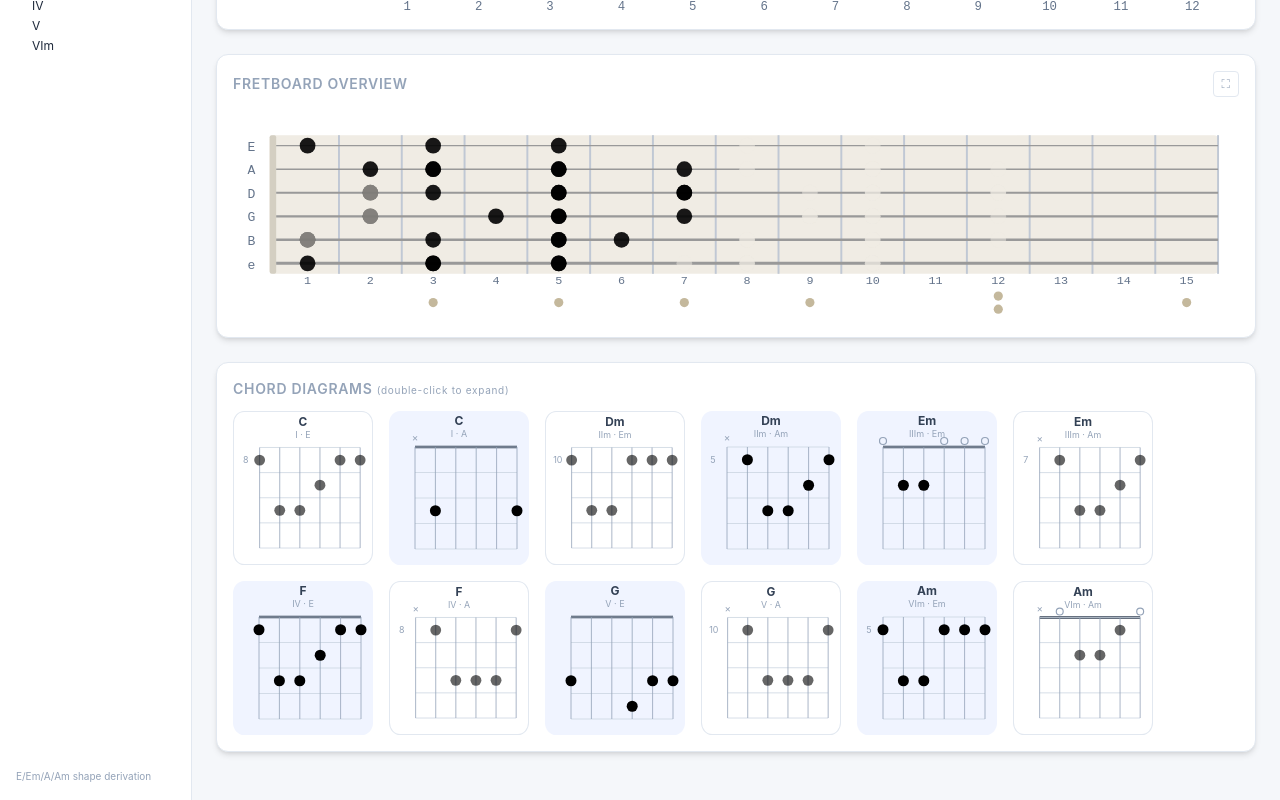
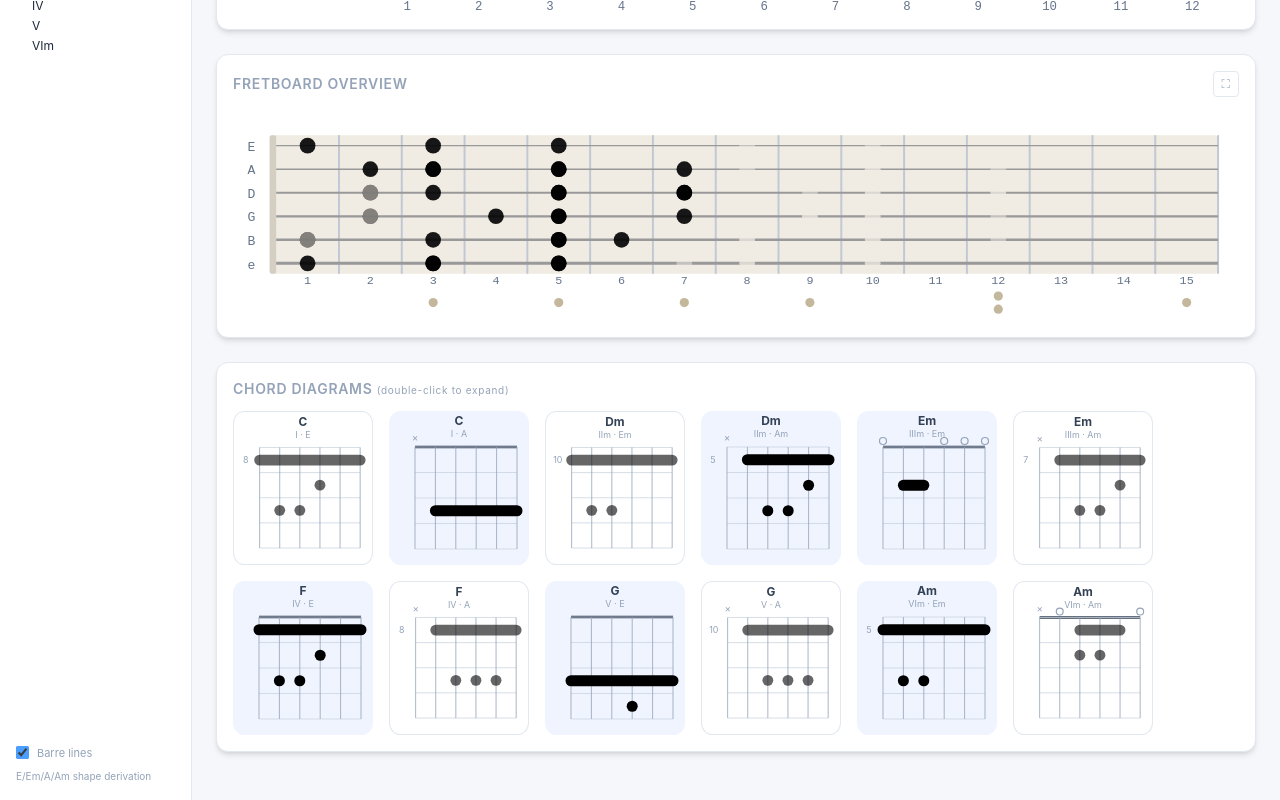
Before and after one commit to W-Mai/chordao, a React (Vite) app: page / in a window 1280 px wide. Shown: the part 236-1036 px from the top of the page. Built offline with nearby package versions, Linux system fonts and the light colour scheme.

Commit message:
feat: barre line display option with localStorage persistence

```diff
--- a/src/App.tsx
+++ b/src/App.tsx
@@ -31,6 +31,14 @@ function App() {
   }, [light]);
 
   const toggleTheme = useCallback(() => setLight(v => !v), []);
+
+  const [showBarre, setShowBarre] = useState(() => localStorage.getItem('chordao:showBarre') !== 'false');
+  const toggleBarre = useCallback(() => {
+    setShowBarre(v => {
+      localStorage.setItem('chordao:showBarre', String(!v));
+      return !v;
+    });
+  }, []);
 
   const voicings = useMemo(() => generateVoicings(selectedKey), [selectedKey]);
   const grouped = useMemo(() => groupByDegree(voicings), [voicings]);
@@ -94,8 +102,14 @@ function App() {
           ))}
         </div>
 
-        <div className="hidden md:block mt-auto text-[10px] text-bp-muted [body.light_&]:text-lt-muted">
-          E/Em/A/Am shape derivation
+        <div className="hidden md:block mt-auto">
+          <label className="flex items-center gap-2 text-[11px] text-bp-muted cursor-pointer [body.light_&]:text-lt-muted mb-2">
+            <input type="checkbox" checked={showBarre} onChange={toggleBarre} className="accent-bp-accent" />
+            Barre lines
+          </label>
+          <div className="text-[10px] text-bp-muted [body.light_&]:text-lt-muted">
+            E/Em/A/Am shape derivation
+          </div>
         </div>
       </aside>
 
@@ -128,6 +142,7 @@ function App() {
                   voicing={v}
                   highlighted={optimalSet.has(`${v.name}-${v.shapeOrigin}`)}
                   light={light}
+                  showBarre={showBarre}
                   onDoubleClick={() => handleChordDblClick(v)}
                 />
               ));
@@ -152,6 +167,7 @@ function App() {
               voicing={activeChord}
               highlighted={optimalSet.has(`${activeChord.name}-${activeChord.shapeOrigin}`)}
               light={light}
+              showBarre={showBarre}
               className="w-full max-w-[50vh]"
             />
           </div>
--- a/src/ChordDiagram.tsx
+++ b/src/ChordDiagram.tsx
@@ -10,12 +10,13 @@ interface ChordDiagramProps {
   light?: boolean;
   onDoubleClick?: () => void;
   className?: string;
+  showBarre?: boolean;
 }
 
 const VB_W = 140;
 const VB_H = 154;
 
-export function ChordDiagram({ voicing, highlighted = false, light = false, onDoubleClick, className = 'w-full max-w-[140px]' }: ChordDiagramProps) {
+export function ChordDiagram({ voicing, highlighted = false, light = false, onDoubleClick, className = 'w-full max-w-[140px]', showBarre = false }: ChordDiagramProps) {
   const pad = { top: 36, left: 26, right: 12, bottom: 16 };
   const bw = VB_W - pad.left - pad.right;
   const bh = VB_H - pad.top - pad.bottom;
@@ -36,6 +37,23 @@ export function ChordDiagram({ voicing, highlighted = false, light = false, onDo
   const borderStyle = highlighted
     ? `2px solid ${accent}`
     : `1px solid ${light ? '#e2e8f0' : '#1e3a5f'}`;
+
+  // Detect barre: find the lowest fret that appears on multiple consecutive strings
+  // A barre spans from the first to last string that shares the minimum fret
+  let barreInfo: { fret: number; fromStr: number; toStr: number } | null = null;
+  if (showBarre && played.length > 0) {
+    const barreFret = Math.min(...played);
+    const stringsOnBarre = voicing.frets
+      .map((f, i) => ({ f, i }))
+      .filter(({ f }) => f >= barreFret && f !== -1);
+    if (stringsOnBarre.length >= 2) {
+      barreInfo = {
+        fret: barreFret,
+        fromStr: stringsOnBarre[0].i,
+        toStr: stringsOnBarre[stringsOnBarre.length - 1].i,
+      };
+    }
+  }
 
   return (
     <div
@@ -60,12 +78,33 @@ export function ChordDiagram({ voicing, highlighted = false, light = false, onDo
           {Array.from({ length: STRINGS }, (_, i) => (
             <line key={i} x1={i * ss} y1={0} x2={i * ss} y2={bh} stroke={str} strokeWidth={0.8} />
           ))}
+
+          {/* Barre bar */}
+          {barreInfo && (() => {
+            const rf = barreInfo.fret - startFret;
+            if (rf < 0 || rf >= FRETS_SHOWN) return null;
+            const y = rf * fs + fs / 2;
+            const x1 = barreInfo.fromStr * ss;
+            const x2 = barreInfo.toStr * ss;
+            return (
+              <rect
+                x={x1 - 5.5} y={y - 5.5}
+                width={x2 - x1 + 11} height={11}
+                rx={5.5}
+                fill={accent} opacity={highlighted ? 1 : 0.6}
+              />
+            );
+          })()}
+
+          {/* Finger dots */}
           {voicing.frets.map((fret, si) => {
             const x = si * ss;
             if (fret === -1) return <text key={si} x={x} y={-6} textAnchor="middle" fontSize={10} fill={muted}>×</text>;
             if (fret === 0) return <circle key={si} cx={x} cy={-6} r={3.5} fill="none" stroke={muted} strokeWidth={1.2} />;
             const rf = fret - startFret;
             if (rf < 0 || rf >= FRETS_SHOWN) return null;
+            // Skip individual dot if it's on the barre fret and barre is shown
+            if (showBarre && barreInfo && fret === barreInfo.fret && si >= barreInfo.fromStr && si <= barreInfo.toStr) return null;
             return <circle key={si} cx={x} cy={rf * fs + fs / 2} r={5.5} fill={accent} opacity={highlighted ? 1 : 0.6} />;
           })}
         </g>
```
